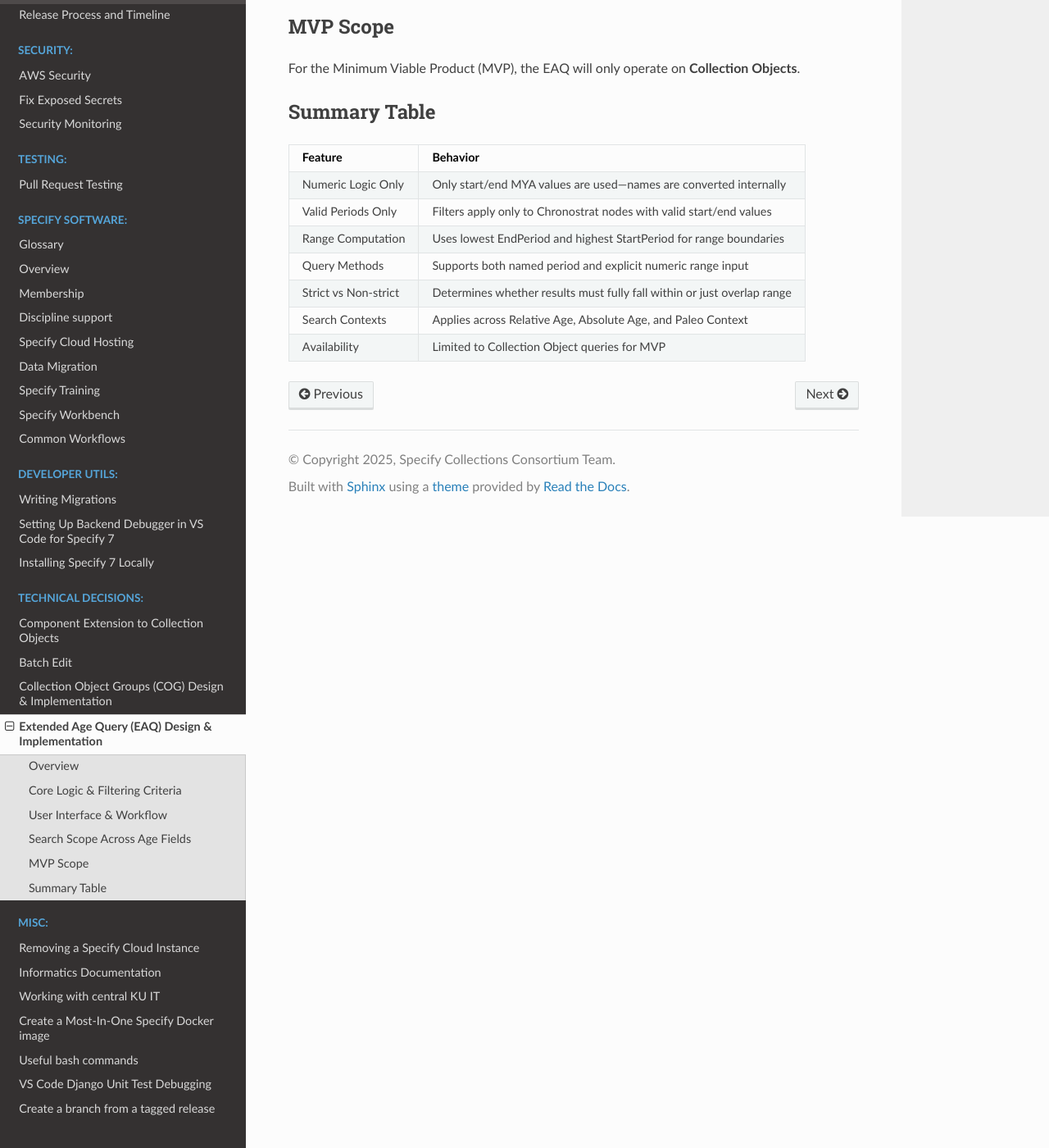
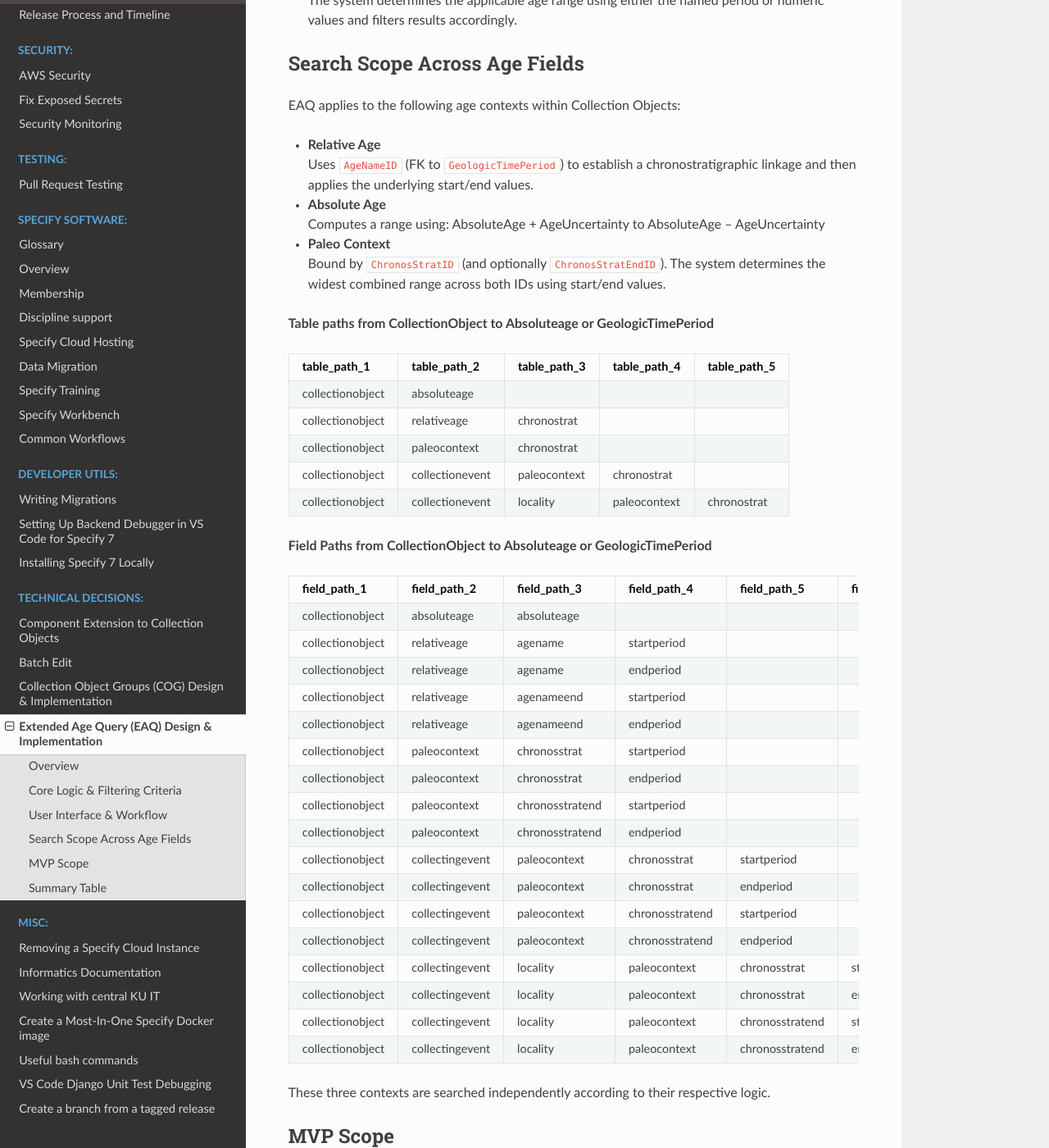
Before and after one commit to specify/specify.github.io, a Sphinx documentation site: the page built from sphinx/technical_decisions/extended_age_query.md, in a window 1280 px wide and 1400 px high, scrolled down 1444 px. Shown: the whole window at 82% size. Built offline with Sphinx 7.4.7 and the Read the Docs theme 3.1.0, drawn with Linux system fonts in a browser that asks for light colours; some of the changed text lies outside the part shown.

Commit message:
Add to age query documentation with range calculations details

```diff
--- a/sphinx/technical_decisions/extended_age_query.md
+++ b/sphinx/technical_decisions/extended_age_query.md
@@ -17,6 +17,23 @@
   - **Lowest** `EndPeriod` across relevant nodes
   - **Highest** `StartPeriod` across relevant nodes
   Because MYA increases into the past, higher StartPeriod means older boundary.
+
+- **Strictness in Range Calculations**
+  - an age query start period `x`
+  - an age query end period `y`
+  - with constraint that `x >= y`
+  - for each collection object, a meta start period `a` is decided, and a meta end period `b` is decided.
+  - with constraint that `a >= b`
+
+  Strict Filter: (full overlap, a-b is within x-y)
+  `a <= x` and `b >= y`
+
+  Non-Strict Filter: (partial age range overlap, any overlap so x-y can be within a-b or a-b can be within x-y)
+  (` a<= x` and `a >= y`) or (`b <= x` and `b >= y`) or (`a >= x` and `b <= y`)
+
+  This is omitting the complication of uncertainty values.
+  The meta age range for each collection object should appear in the age column of the query results.
+  The "Any" age query bug is being push to a later issue. For now, do a Age Range query from "13800" to "0" to get all COs with age data (query all of time, the age of the universe
 
 ## User Interface & Workflow
 
@@ -43,8 +60,41 @@
 
 - **Absolute Age**
   Computes a range using: AbsoluteAge + AgeUncertainty to AbsoluteAge – AgeUncertainty
+
 - **Paleo Context**
 Bound by `ChronosStratID` (and optionally `ChronosStratEndID`). The system determines the widest combined range across both IDs using start/end values.
+
+**Table paths from CollectionObject to Absoluteage or GeologicTimePeriod**
+
+| table_path_1     | table_path_2    | table_path_3  | table_path_4    | table_path_5      |
+|------------------|-----------------|---------------|-----------------|-------------------|
+| collectionobject | absoluteage     |               |                 |                   |
+| collectionobject | relativeage     | chronostrat   |                 |                   |
+| collectionobject | paleocontext    | chronostrat   |                 |                   |
+| collectionobject | collectionevent | paleocontext  | chronostrat     |                   |
+| collectionobject | collectionevent | locality      | paleocontext    | chronostrat       |
+
+**Field Paths from CollectionObject to Absoluteage or GeologicTimePeriod**
+
+| field_path_1     | field_path_2    | field_path_3   | field_path_4   | field_path_5     | field_path_6  |
+|------------------|-----------------|----------------|----------------|------------------|---------------|
+| collectionobject | absoluteage     | absoluteage    |                |                  |               |
+| collectionobject | relativeage     | agename        | startperiod    |                  |               |
+| collectionobject | relativeage     | agename        | endperiod      |                  |               |
+| collectionobject | relativeage     | agenameend     | startperiod    |                  |               |
+| collectionobject | relativeage     | agenameend     | endperiod      |                  |               |
+| collectionobject | paleocontext    | chronosstrat   | startperiod    |                  |               |
+| collectionobject | paleocontext    | chronosstrat   | endperiod      |                  |               |
+| collectionobject | paleocontext    | chronosstratend| startperiod    |                  |               |
+| collectionobject | paleocontext    | chronosstratend| endperiod      |                  |               |
+| collectionobject | collectingevent | paleocontext   | chronosstrat   | startperiod      |               |
+| collectionobject | collectingevent | paleocontext   | chronosstrat   | endperiod        |               |
+| collectionobject | collectingevent | paleocontext   | chronosstratend| startperiod      |               |
+| collectionobject | collectingevent | paleocontext   | chronosstratend| endperiod        |               |
+| collectionobject | collectingevent | locality       | paleocontext   | chronosstrat     | startperiod   |
+| collectionobject | collectingevent | locality       | paleocontext   | chronosstrat     | endperiod     |
+| collectionobject | collectingevent | locality       | paleocontext   | chronosstratend  | startperiod   |
+| collectionobject | collectingevent | locality       | paleocontext   | chronosstratend  | endperiod     |
 
 These three contexts are searched independently according to their respective logic.
 
```
